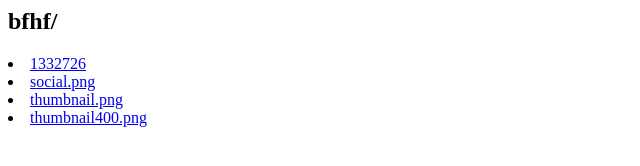
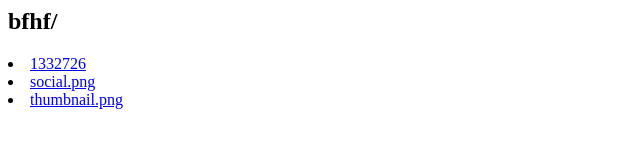
Before and after one commit to thejohnhoffer/bfhf, a plain HTML site: page bfhf/index.html in a window 1280 px wide. Shown: the whole page, without its empty margins (0-640 px from the left). Drawn offline with Linux system fonts and the light colour scheme.

Commit message:
no number in png

```diff
--- a/bfhf/index.html
+++ b/bfhf/index.html
@@ -6,7 +6,6 @@
     <li><a href="1332726">1332726<a></li>
     <li><a href="social.png">social.png<a></li>
     <li><a href="thumbnail.png">thumbnail.png<a></li>
-    <li><a href="thumbnail400.png">thumbnail400.png<a></li>
 </p>
 </body>
 </html>
```
Also changed, not shown: bfhf/thumbnail400.png (deleted).
